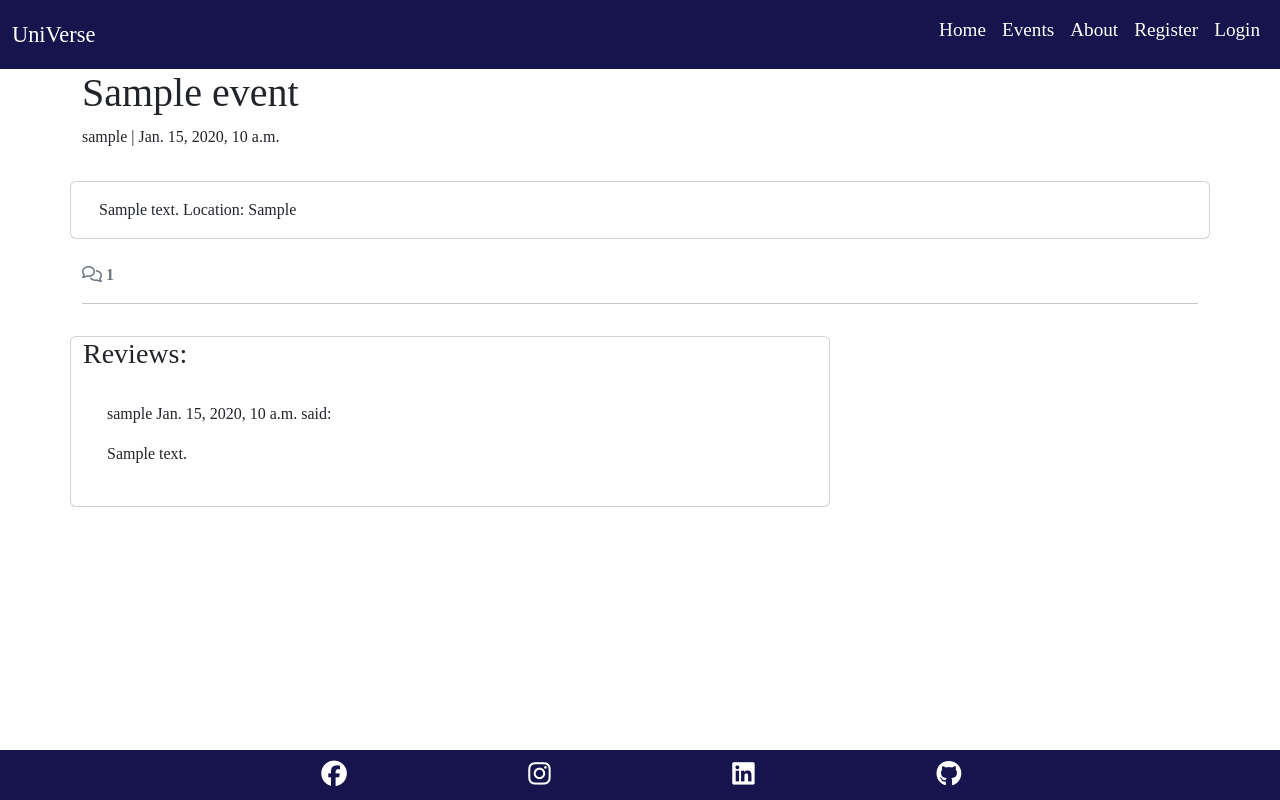
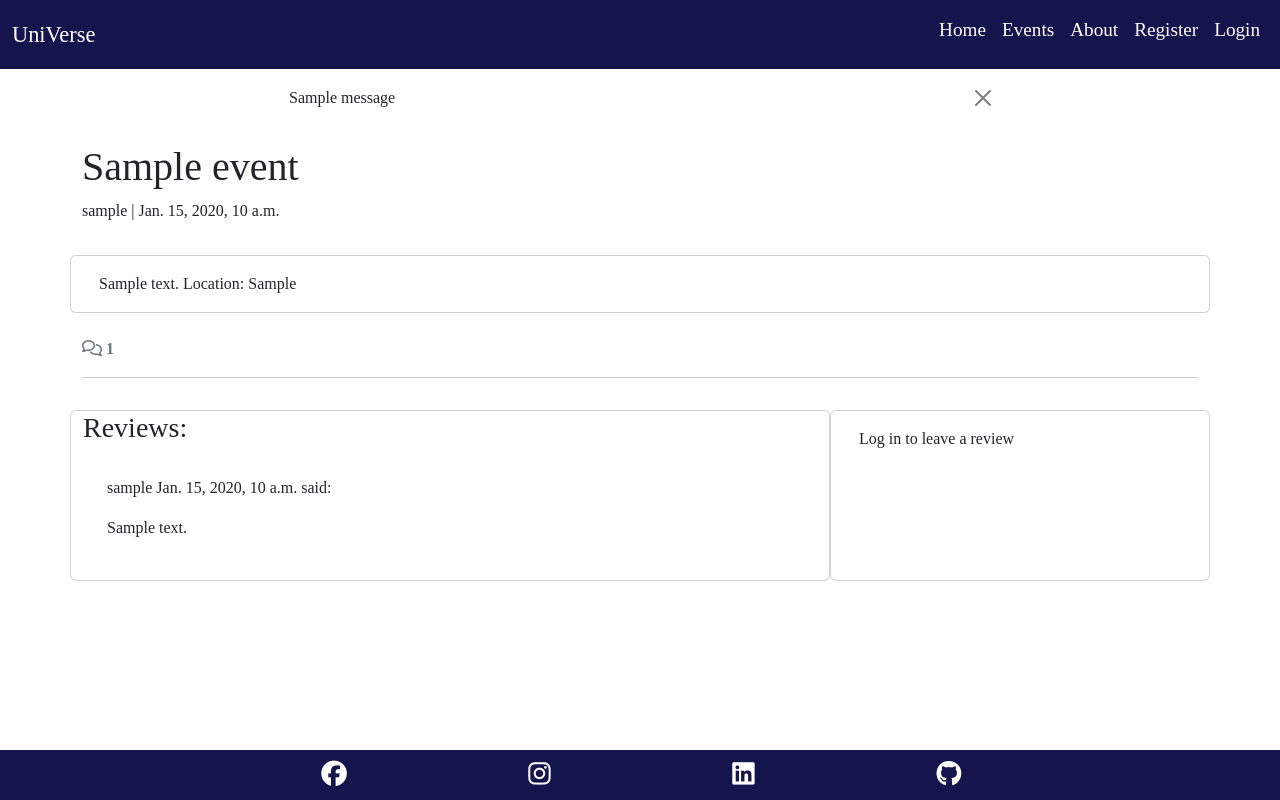
Before and after one commit to Tariq-845/UniVerse, a Django app: a page that uses templates/includes/header.html in a window 1280 px wide. Run offline with Django 4.2, Linux system fonts and the light colour scheme; tables that the repository leaves empty hold one stand-in row (values such as "Sample post"); one stand-in notice (Sample message) is shown; some libraries are stand-ins or nearby versions.

Commit message:
added forms to allow students to post reviews

```diff
--- a/event/forms.py
+++ b/event/forms.py
@@ -1,2 +1,7 @@
 from .models import Review
 from django import forms
+
+class ReviewForm(forms.ModelForm):
+  class Meta:
+    model = Review
+    fields = ('body',)
--- a/event/templates/events/event_detail.html
+++ b/event/templates/events/event_detail.html
@@ -1,5 +1,6 @@
 {% extends "base.html" %}
 {% load static %}
+{% load crispy_forms_tags %}
 {% block content %}
 
 <div class="masthead">
@@ -66,6 +67,20 @@
         </div>
       </div>
     </div>
+    <div class="col-md-4 card mb-4 mt-3">
+      <div class="card-body">
+        {% if user.is_authenticated %}
+        <h3>Please leave a review!</h3>
+        <form id="reviewForm" method="post">
+          {{ review_form | crispy }}
+          {% csrf_token %}
+          <button id="submitButton" type="submit" class="btn btn-signup btn-lg">Submit</button>
+        </form>
+        {% else %}
+        <p>Log in to leave a review </p>
+        {% endif %}
+      </div>
+    </div>
   </div>
   {% endblock %}
 
--- a/event/views.py
+++ b/event/views.py
@@ -1,6 +1,8 @@
 from django.shortcuts import render, get_object_or_404, reverse
 from django.views import generic
+from django.contrib import messages
 from .models import Event, Review
+from .forms import ReviewForm
 
 # Create your views here.
 class Events(generic.ListView):
@@ -14,6 +16,20 @@ def event_detail(request, slug):
   reviews = event.reviews.all().order_by("-date_posted")
   review_count = event.reviews.all().count()
 
+  if request.method == "POST":
+    review_form = ReviewForm(data=request.POST)
+    if review_form.is_valid():
+      review = review_form.save(commit=False)
+      review.author = request.user
+      review.event = event
+      review.save()
+      messages.add_message(
+        request, messages.SUCCESS,
+        'Your review has successfully been posted!'
+      )
+
+  review_form = ReviewForm()
+
   return render(
     request,
     "events/event_detail.html",
@@ -21,5 +37,6 @@ def event_detail(request, slug):
       "event": event,
       "reviews": reviews,
       "review_count": review_count,
+      "review_form": review_form,
     }
   )
--- a/templates/includes/header.html
+++ b/templates/includes/header.html
@@ -37,4 +37,16 @@
           </div>
       </div>
   </nav>
+  <div class="container">
+    <div class="row">
+      <div class="col-md-8 offset-md-2">
+        {% for message in messages %}
+        <div class="alert {{ message.tags }} alert-dismissible fade show" id="msg" role="alert">
+          {{ message | safe }}
+          <button type="button" class="btn-close" data-bs-dismiss="alert" aria-label="Close"></button>
+        </div>
+        {% endfor %}
+      </div>
+    </div>
+  </div>
 </header>
```
